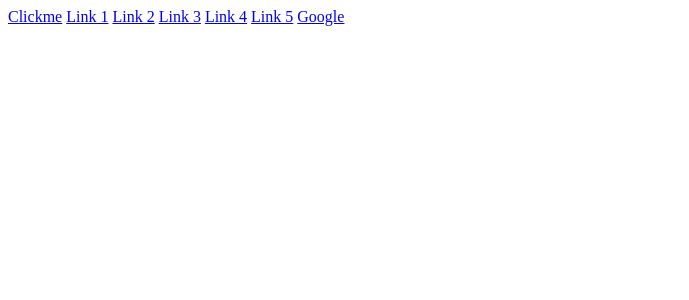
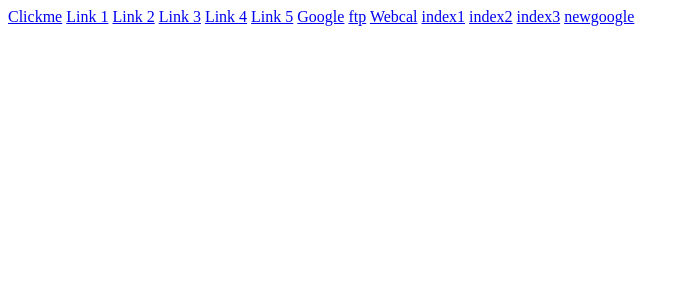
Before and after one commit to Darpansinha/Test, a PHP site: page / in a window 1280 px wide. Shown: the top 300 px of the page, without its empty margins (0-689 px from the left). Run offline with PHP 8.4, Linux system fonts and the light colour scheme.

Commit message:
added index URL's

```diff
--- a/index.php
+++ b/index.php
@@ -6,4 +6,10 @@
 <a href="http://mydomain.com?myparam=val1&elqTrack=true&elqTrackId=6ACC3D3E374295DF936F1B9ACC93A501">Link 4</a>
 <a href="http://mydomain.com?myparam=val1&elqTrack=true#myanchor">Link 5</a>
 <a href="http://www.google.com">Google</a>
+<a href="ftp://ftp.support.unisys.com/pub/mcp/ide/Readme.txt">ftp</a>
+<a href="webcal://www.loringward.com/adSitedocs/YE_Tax_Center_Calendar_2013.ics">Webcal</a>
+<a href="/mysite/index.html">index1</a>
+<a href="../mysite/index.html">index2</a>
+<a href="index.html">index3</a>
+<a href="news.google.com/nwshp?hl=en">newgoogle</a>
 </div>
```
